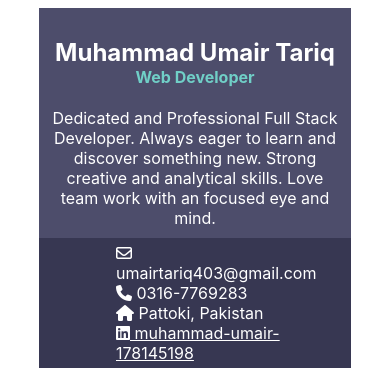
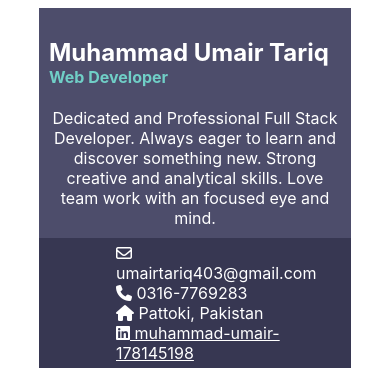
Before and after one commit to umair055/CV, a PHP site: page / in a window 390 px wide; the page is wider, and only the part inside the window is pictured. Shown: the top 372 px of that part. Run offline with PHP 8.4, Linux system fonts and the light colour scheme; some libraries are stand-ins or nearby versions.

Commit message:
Update styles.css

```diff
--- a/styles.css
+++ b/styles.css
@@ -226,7 +226,5 @@ body{
     .contact ul{
         flex-direction: column;
     }
-    .introduction{
-        text-align: center;
-    }
+
 }
```
